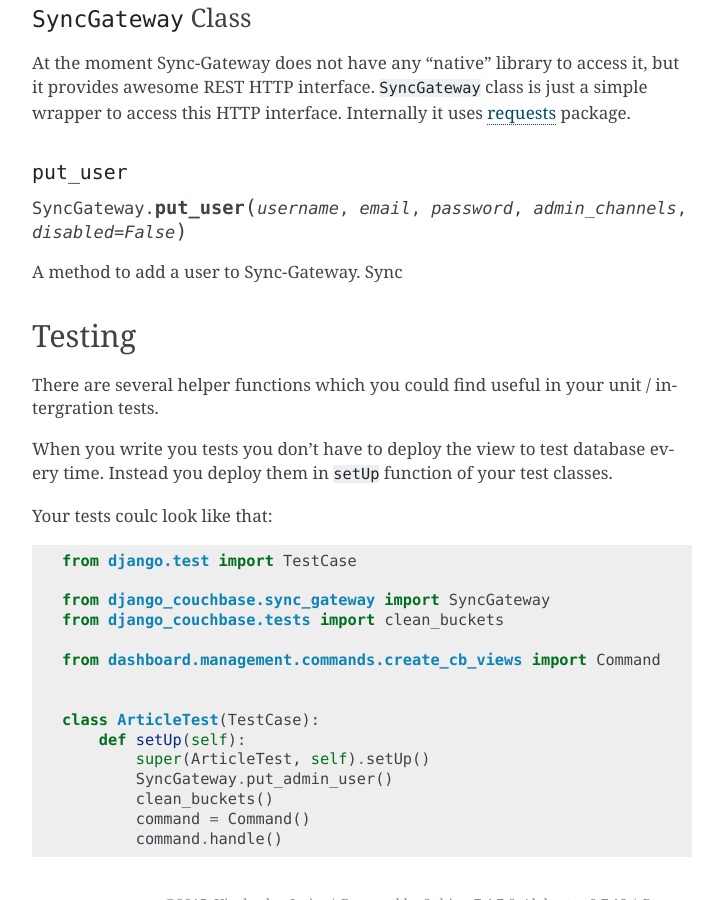
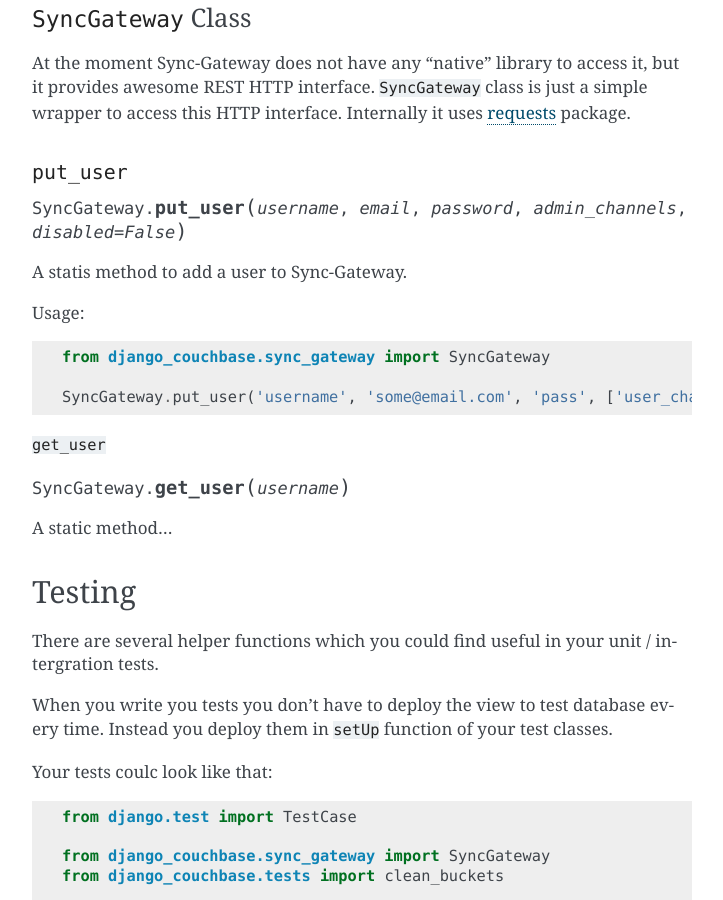
Before and after one commit to smarttradeapp/django_cbtools, a Sphinx documentation site: the page built from docs/tutorial.rst, in a window 1280 px wide and 900 px high, scrolled down 6278 px. Shown: the whole window, without its empty margins (388-1111 px from the left). Built offline with Sphinx 7.4.7, drawn with Linux system fonts in a browser that asks for light colours; some of the changed text lies outside the part shown.

Commit message:
docs: one small bit...

```diff
--- a/docs/tutorial.rst
+++ b/docs/tutorial.rst
@@ -316,7 +316,20 @@
 
 .. method:: SyncGateway.put_user(username, email, password, admin_channels, disabled=False)
 
-A method to add a user to Sync-Gateway. Sync
+A statis method to add a user to Sync-Gateway.
+
+Usage::
+
+    from django_couchbase.sync_gateway import SyncGateway
+
+    SyncGateway.put_user('username', 'some@email.com', 'pass', ['user_channel'])
+
+
+``get_user``
+
+.. method:: SyncGateway.get_user(username)
+
+A static method...
 
 Testing
 =======
```
